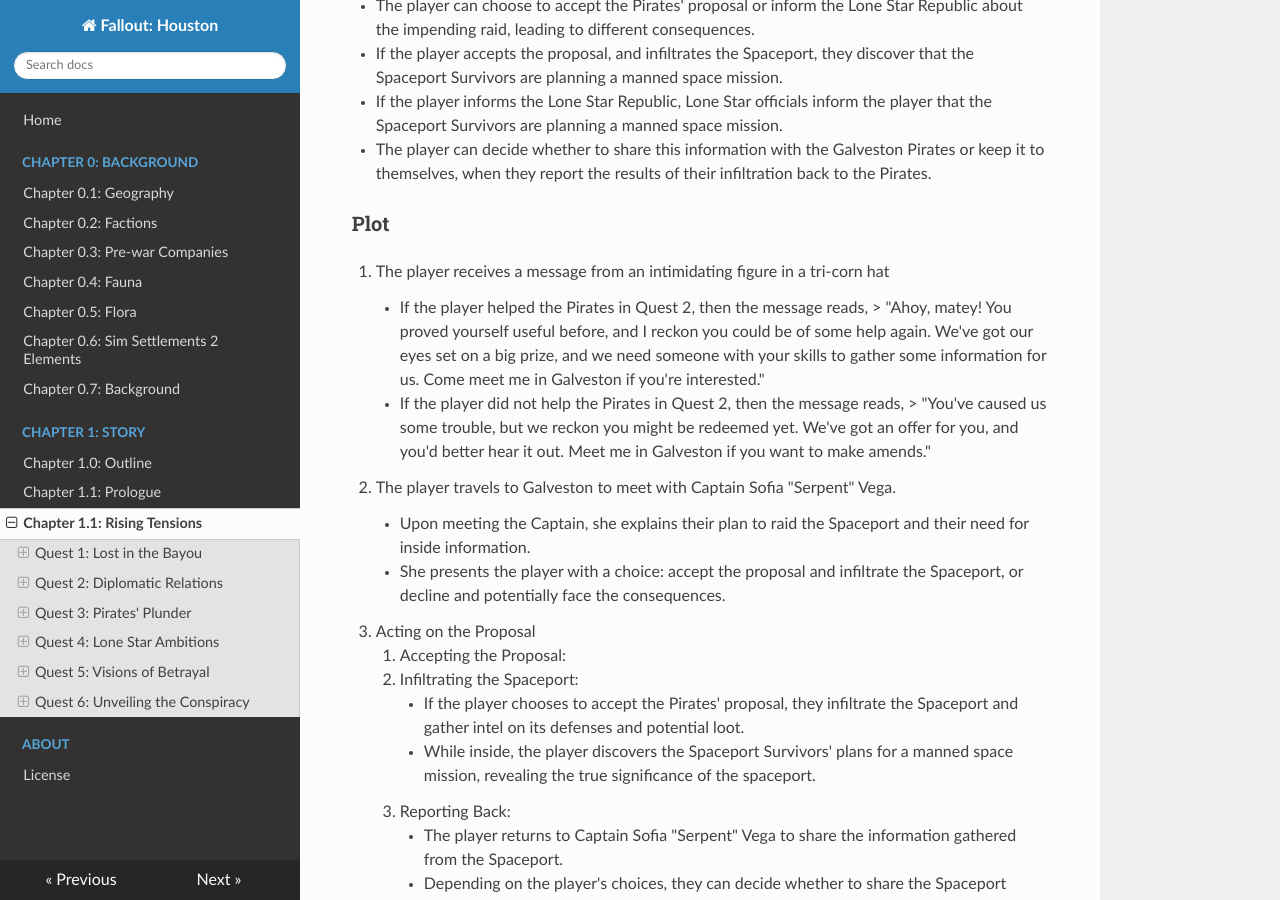
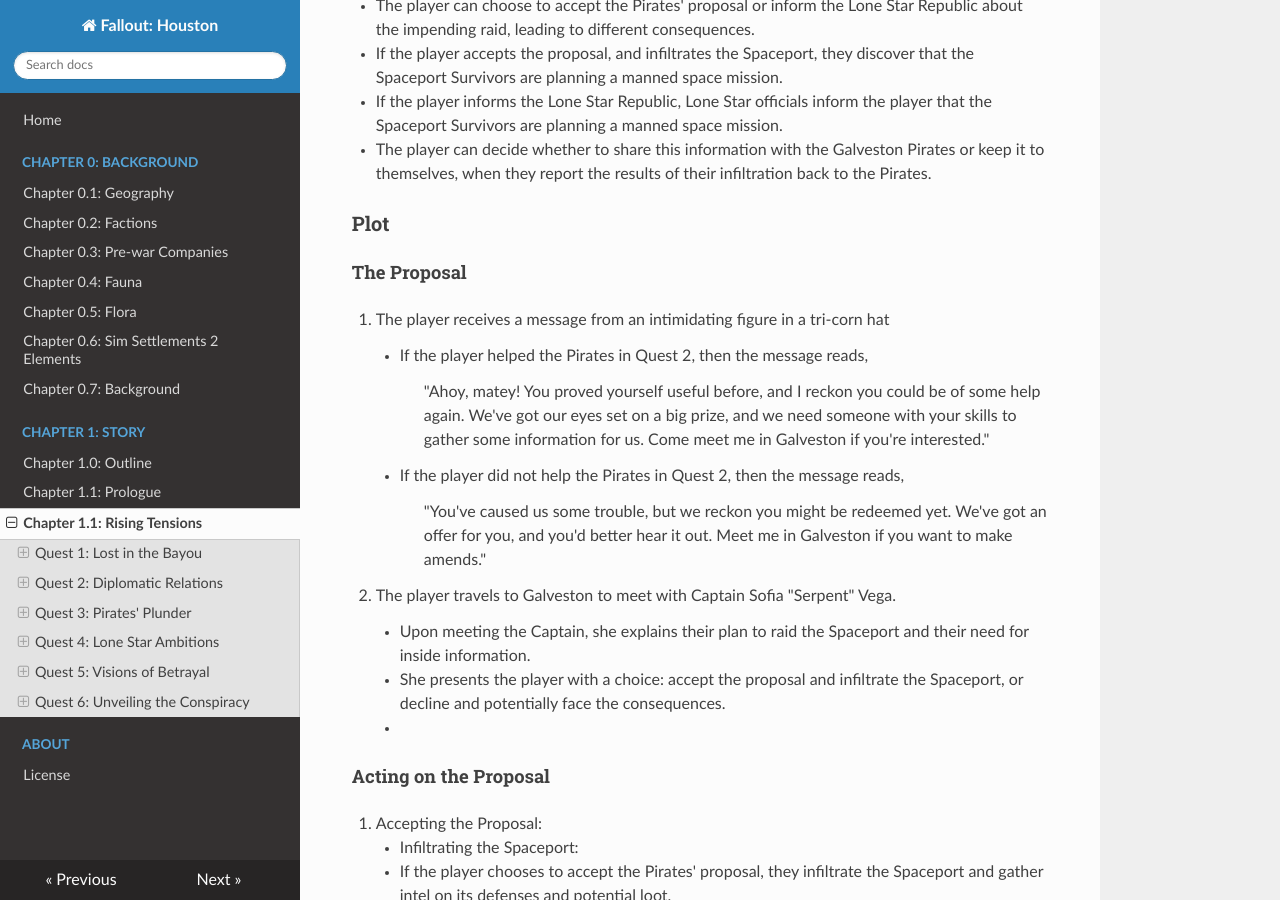
Before and after one commit to qthequartermasterman/fallout-houston-campaign, an MkDocs documentation site: the page built from docs/1-Story/act1.md, in a window 1280 px wide and 900 px high, scrolled down 4072 px. Built offline with MkDocs 1.6.1, drawn with Linux system fonts in a browser that asks for light colours; nearby versions of some CDN libraries.

Commit message:
fix: fix markdown formatting for act 1

```diff
--- a/docs/1-Story/act1.md
+++ b/docs/1-Story/act1.md
@@ -97,28 +97,35 @@
 - The player can decide whether to share this information with the Galveston Pirates or keep it to themselves, when they report the results of their infiltration back to the Pirates.
 
 ### Plot
+
+#### The Proposal
 1. The player receives a message from an intimidating figure in a tri-corn hat
     - If the player helped the Pirates in Quest 2, then the message reads,
+
         > "Ahoy, matey! You proved yourself useful before, and I reckon you could be of some help again. We've got our eyes set on a big prize, and we need someone with your skills to gather some information for us. Come meet me in Galveston if you're interested."
+
     - If the player did not help the Pirates in Quest 2, then the message reads,
+
         > "You've caused us some trouble, but we reckon you might be redeemed yet. We've got an offer for you, and you'd better hear it out. Meet me in Galveston if you want to make amends."
 
 2. The player travels to Galveston to meet with Captain Sofia "Serpent" Vega.
     - Upon meeting the Captain, she explains their plan to raid the Spaceport and their need for inside information.
     - She presents the player with a choice: accept the proposal and infiltrate the Spaceport, or decline and potentially face the consequences.
-3. Acting on the Proposal
-    1. Accepting the Proposal:
-       1. Infiltrating the Spaceport:
-           - If the player chooses to accept the Pirates' proposal, they infiltrate the Spaceport and gather intel on its defenses and potential loot.
-           - While inside, the player discovers the Spaceport Survivors' plans for a manned space mission, revealing the true significance of the spaceport.
-       2. Reporting Back:
-          - The player returns to Captain Sofia "Serpent" Vega to share the information gathered from the Spaceport.
-          - Depending on the player's choices, they can decide whether to share the Spaceport Survivors' plans with the Galveston Pirates or keep it to themselves.
-    2. Declining the Proposal:
-        - If the player chooses to decline the Pirates' proposal, they are attacked by the Pirates and must fight their way out of Galveston.
-    3. Informing the Lone Star Republic (after either Accepting or declining the Proposal):
-       - The player can choose to inform the Lone Star Republic about the impending raid by talking to government officials in Rice Village.
-       - If the player chooses to inform the Lone Star Republic about the impending raid, they are commended for their loyalty and receive information that the Spaceport Survivors are planning a manned space mission.
+    -
+#### Acting on the Proposal
+
+1. Accepting the Proposal:
+    - Infiltrating the Spaceport:
+       - If the player chooses to accept the Pirates' proposal, they infiltrate the Spaceport and gather intel on its defenses and potential loot.
+       - While inside, the player discovers the Spaceport Survivors' plans for a manned space mission, revealing the true significance of the spaceport.
+    - Reporting Back:
+       - The player returns to Captain Sofia "Serpent" Vega to share the information gathered from the Spaceport.
+       - Depending on the player's choices, they can decide whether to share the Spaceport Survivors' plans with the Galveston Pirates or keep it to themselves.
+2. Declining the Proposal:
+    - If the player chooses to decline the Pirates' proposal, they are attacked by the Pirates and must fight their way out of Galveston.
+3. Informing the Lone Star Republic (after either Accepting or declining the Proposal):
+   - The player can choose to inform the Lone Star Republic about the impending raid by talking to government officials in Rice Village.
+   - If the player chooses to inform the Lone Star Republic about the impending raid, they are commended for their loyalty and receive information that the Spaceport Survivors are planning a manned space mission.
 
 
 ### Purpose
```
